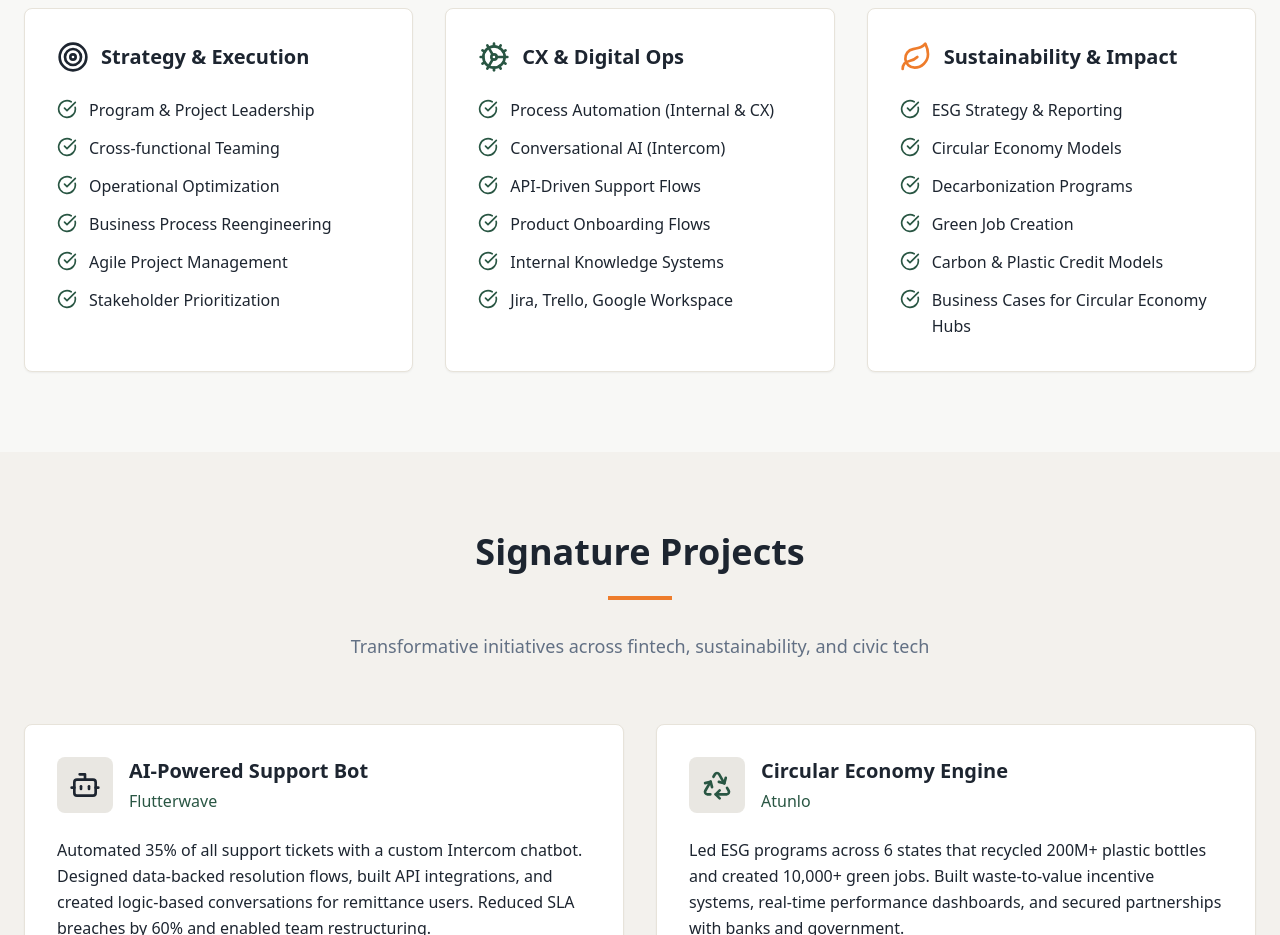
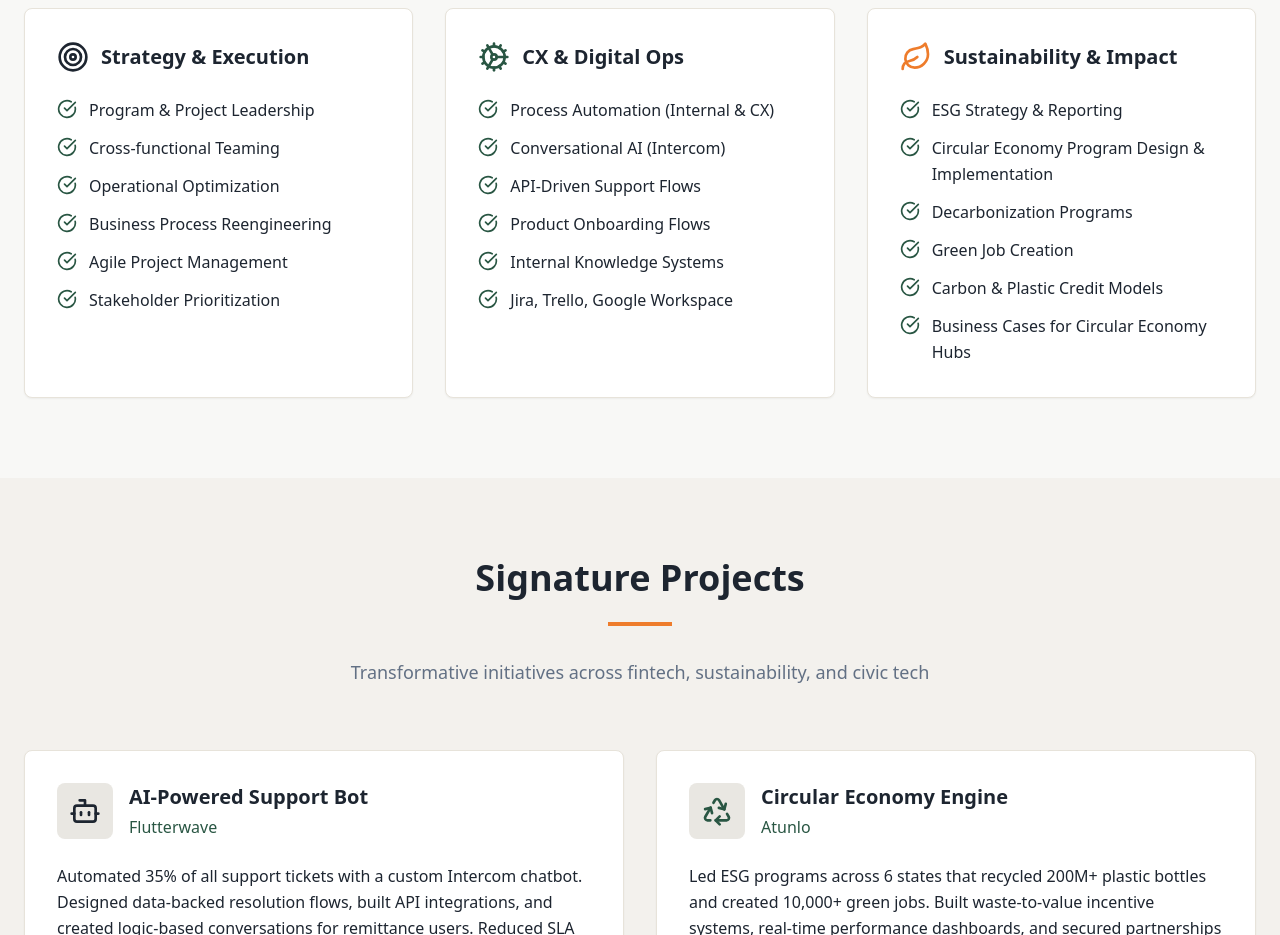
Before and after one commit to odietea/scale-impact-clarity, a React (Vite) app: page / in a window 1280 px wide. Shown: the part 1920-2855 px from the top of the page. Built offline with nearby package versions, Linux system fonts and the light colour scheme.

Commit message:
Refactor: Update Skills Section Title
Update the title of the "Sustainability & Impact" skills category to "Circular Economy Program Design & Implementation".

```diff
--- a/src/components/SkillsSection.tsx
+++ b/src/components/SkillsSection.tsx
@@ -31,7 +31,7 @@ const SkillsSection = () => {
       title: "Sustainability & Impact",
       skills: [
         "ESG Strategy & Reporting",
-        "Circular Economy Models",
+        "Circular Economy Program Design & Implementation",
         "Decarbonization Programs",
         "Green Job Creation",
         "Carbon & Plastic Credit Models",
```
